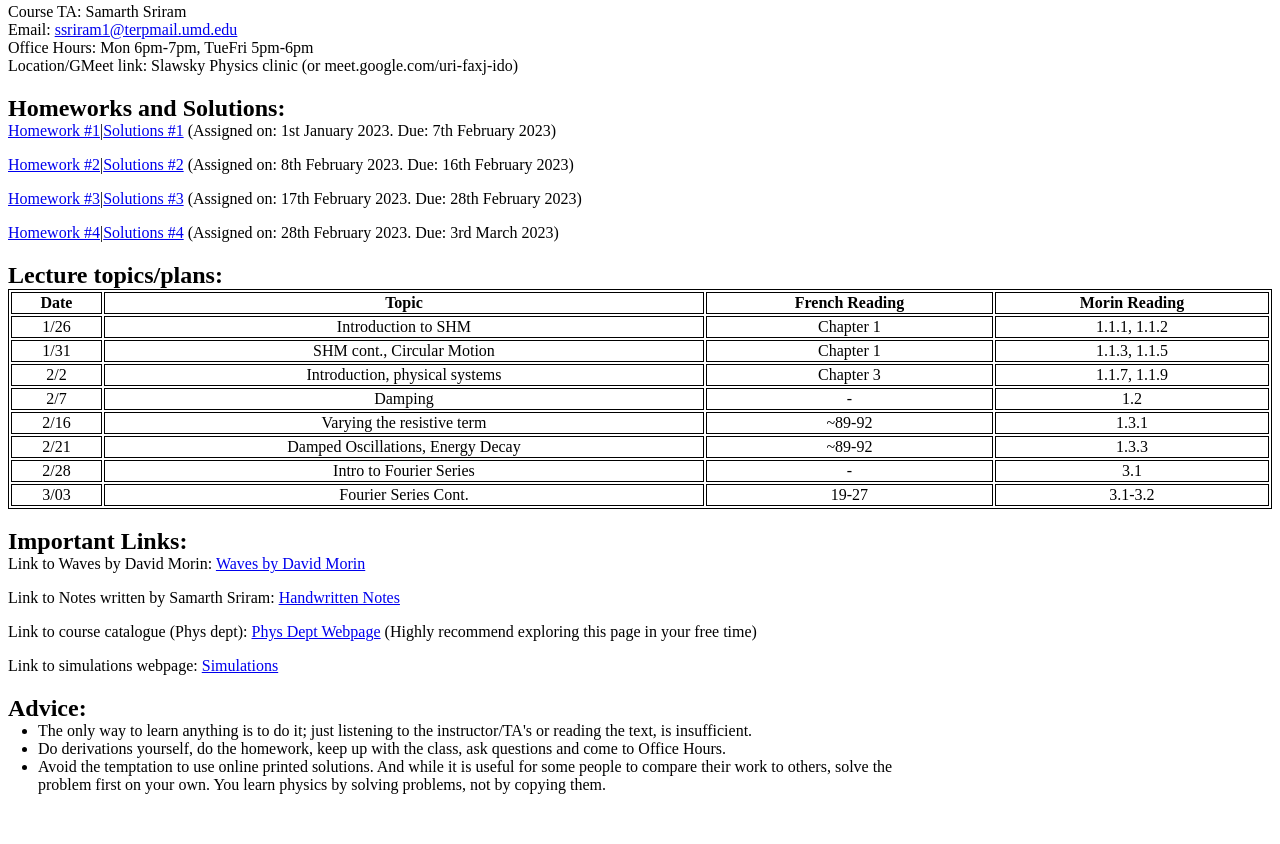
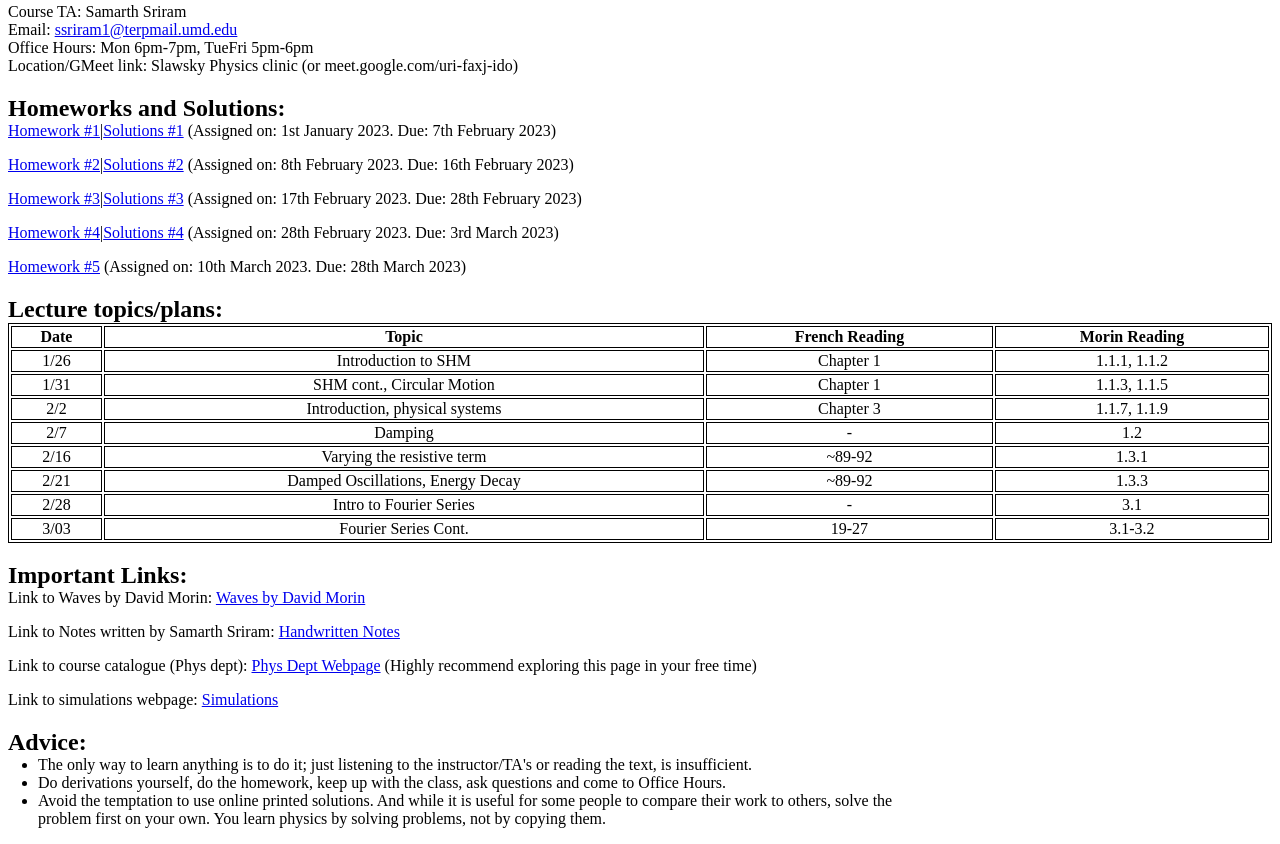
Before and after one commit to SamarthSriramDev/PHYS273_spr23, a plain HTML site: page index.html in a window 1280 px wide. Shown: the part 708-1552 px from the top of the page. Before the commit the page ends 1518 px from the top, so only its background shows below. Drawn offline with nearby package versions, Linux system fonts and the light colour scheme.

Commit message:
added HW5

```diff
--- a/index.html
+++ b/index.html
@@ -73,6 +73,7 @@
 	<p> <a href="HOMEWORK/HW02.pdf">Homework #2</a>|<a href="SOLUTIONS/HW2_Sol.pdf">Solutions #2</a> (Assigned on: 8th February 2023. Due: 16th February 2023)
 	<p> <a href="HOMEWORK/hw3.pdf">Homework #3</a>|<a href="SOLUTIONS/Sol_HW3.pdf">Solutions #3</a> (Assigned on: 17th February 2023. Due: 28th February 2023)
 	<p> <a href="HOMEWORK/HW4.pdf">Homework #4</a>|<a href="SOLUTIONS/HW4_Sol.pdf">Solutions #4</a> (Assigned on: 28th February 2023. Due: 3rd March 2023)
+	<p> <a href="HOMEWORK/Homework_5.pdf">Homework #5</a> (Assigned on: 10th March 2023. Due: 28th March 2023)
 	</br>
 	</p>
 
```
Also changed, not shown: 1 other file.
